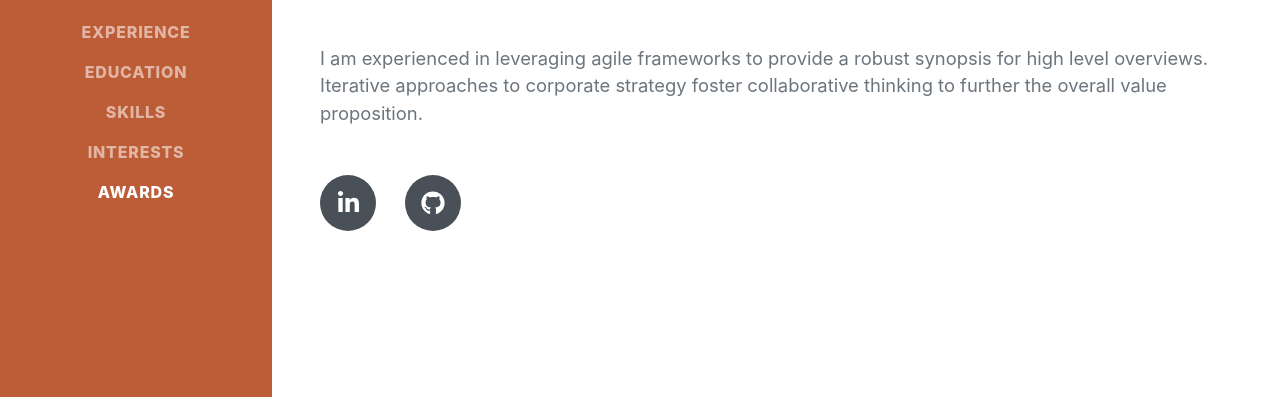
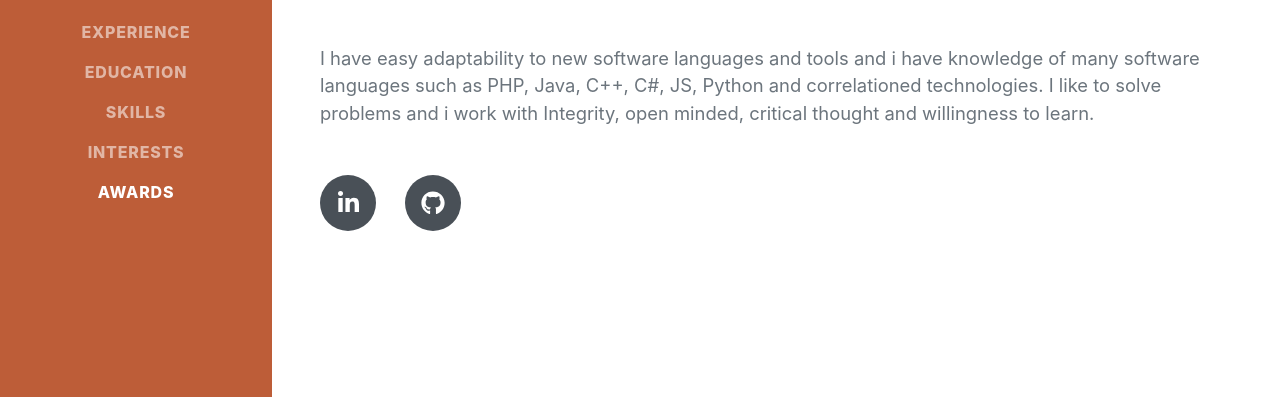
Before and after one commit to athosbes/athosbes.github.io, a plain HTML site: page index.html in a window 1280 px wide. Shown: the part 400-797 px from the top of the page. Drawn offline with nearby package versions, Linux system fonts and the light colour scheme; a web font is replaced by a local one.

Commit message:
Insert Data

```diff
--- a/index.html
+++ b/index.html
@@ -20,7 +20,7 @@
         <nav class="navbar navbar-expand-lg navbar-dark bg-primary fixed-top" id="sideNav">
             <a class="navbar-brand js-scroll-trigger" href="#page-top">
                 <span class="d-block d-lg-none">Athos B. Espírito Santo</span>
-                <span class="d-none d-lg-block"><img class="img-fluid img-profile rounded-circle mx-auto mb-2" src="assets/img/profile.jpg" alt="..." /></span>
+                <span class="d-none d-lg-block"><img class="img-fluid img-profile rounded-circle mx-auto mb-2" src="assets/img/profile.jpg" alt="Athos" /></span>
             </a>
             <button class="navbar-toggler" type="button" data-bs-toggle="collapse" data-bs-target="#navbarResponsive" aria-controls="navbarResponsive" aria-expanded="false" aria-label="Toggle navigation"><span class="navbar-toggler-icon"></span></button>
             <div class="collapse navbar-collapse" id="navbarResponsive">
@@ -47,7 +47,10 @@
                         Londrina · Brazil · +55 (43) 99626-0972 ·
                         <a href="mailto:athosbes@outlook.com">athosbes@outlook.com</a>
                     </div>
-                    <p class="lead mb-5">I am experienced in leveraging agile frameworks to provide a robust synopsis for high level overviews. Iterative approaches to corporate strategy foster collaborative thinking to further the overall value proposition.</p>
+                    <p class="lead mb-5">I have easy adaptability to new software languages and tools and i have
+                        knowledge of many software languages such as PHP, Java, C++, C#, JS, Python and
+                        correlationed technologies. I like to solve problems and i work with Integrity, open minded,
+                        critical thought and willingness to learn.</p>
                     <div class="social-icons">
                         <a class="social-icon" href="https://www.linkedin.com/in/athosbes/?locale=en_US"><i class="fab fa-linkedin-in"></i></a>
                         <a class="social-icon" href="https://github.com/athosbes"><i class="fab fa-github"></i></a>
```
Also changed, not shown: assets/img/profile.jpg.
